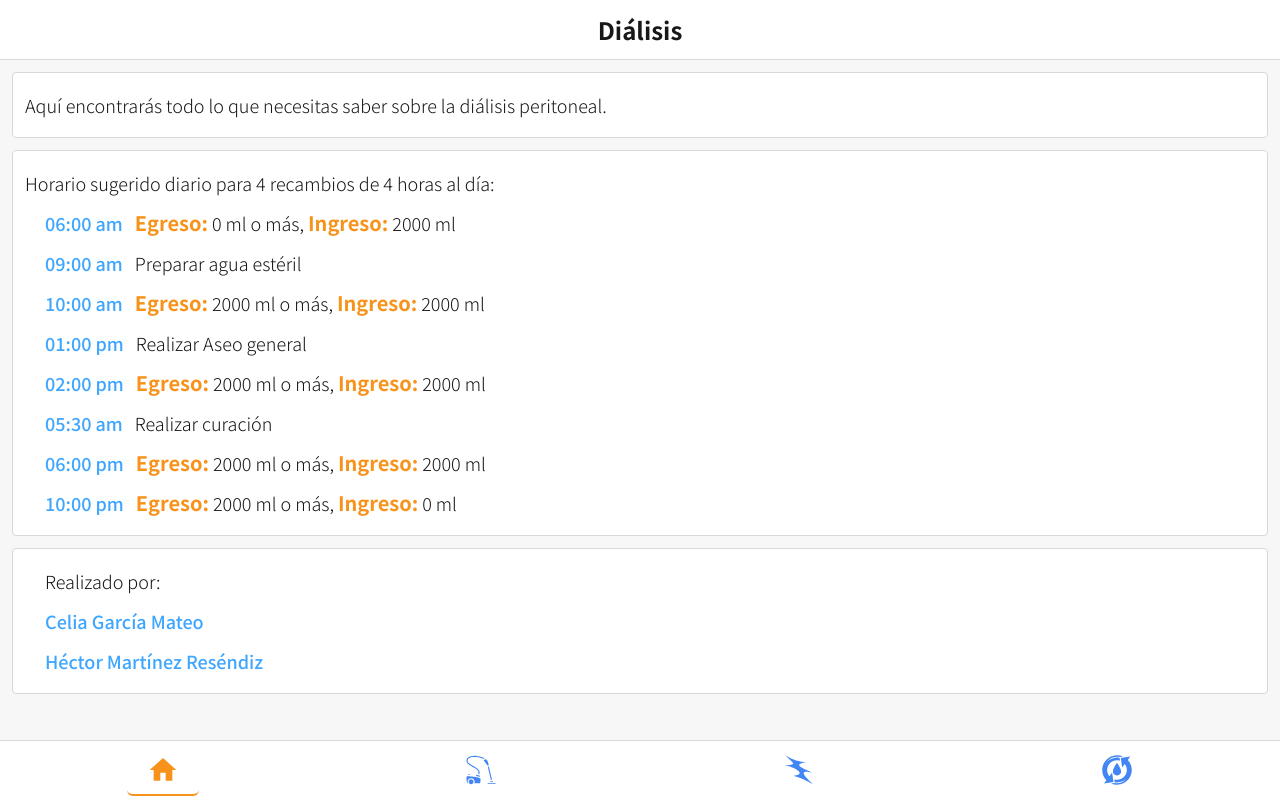
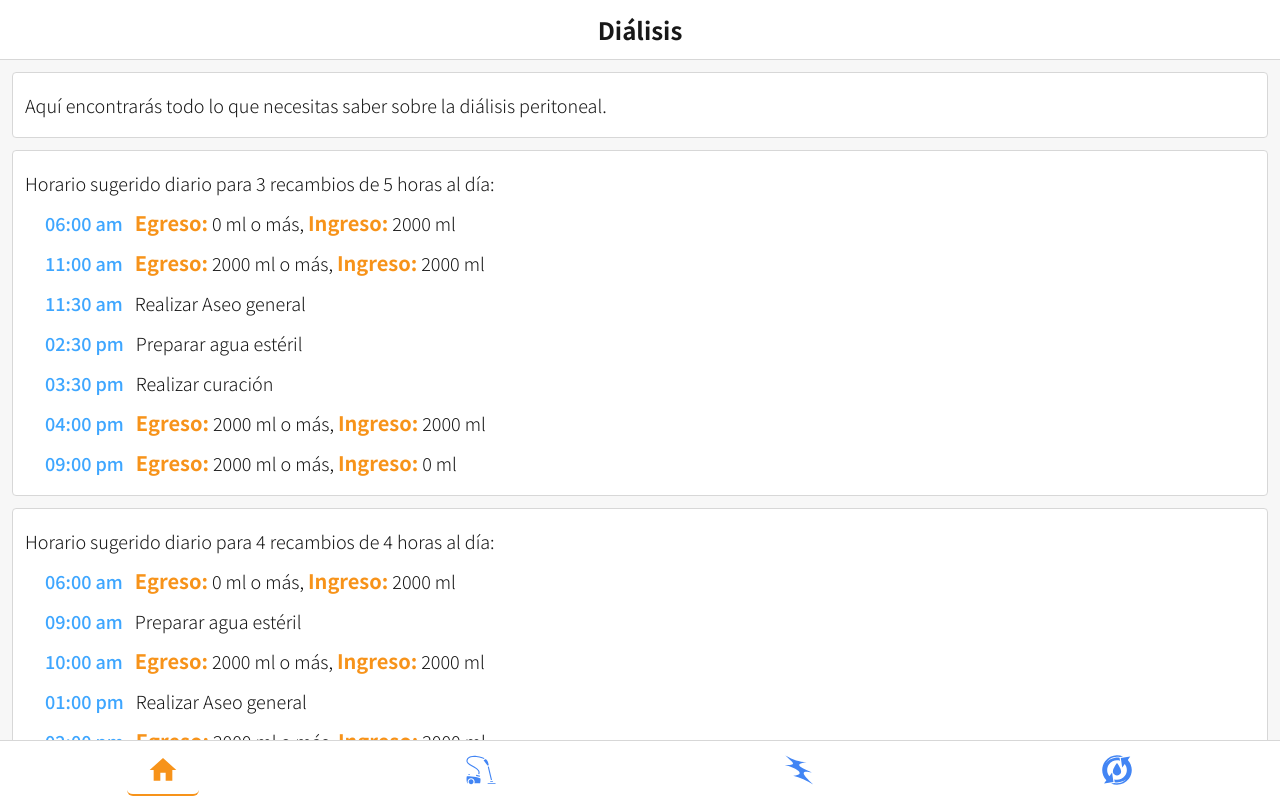
Before and after one commit to hectormr206/dialisis-peritoneal, a React app: page / in a window 1280 px wide. Built offline with nearby package versions, Linux system fonts and the light colour scheme.

Commit message:
Add hours in Home

```diff
--- a/src/pages/Home.js
+++ b/src/pages/Home.js
@@ -9,6 +9,32 @@ export const Home = () => {
     <Layout title='Diálisis' description={description}>
       <Card>
         {description}
+      </Card>
+      <Card>
+        Horario sugerido diario para 3 recambios de 5 horas al día:
+        <ul>
+          <li>
+            <span>06:00 am</span> <strong>Egreso:</strong> 0 ml o más, <strong>Ingreso:</strong> 2000 ml
+          </li>
+          <li>
+            <span>11:00 am</span> <strong>Egreso:</strong> 2000 ml o más, <strong>Ingreso:</strong> 2000 ml
+          </li>
+          <li>
+            <span>11:30 am</span> Realizar Aseo general
+          </li>
+          <li>
+            <span>02:30 pm</span> Preparar agua estéril
+          </li>
+          <li>
+            <span>03:30 pm</span> Realizar curación
+          </li>
+          <li>
+            <span>04:00 pm</span> <strong>Egreso:</strong> 2000 ml o más, <strong>Ingreso:</strong> 2000 ml
+          </li>
+          <li>
+            <span>09:00 pm</span> <strong>Egreso:</strong> 2000 ml o más, <strong>Ingreso:</strong> 0 ml
+          </li>
+        </ul>
       </Card>
       <Card>
         Horario sugerido diario para 4 recambios de 4 horas al día:
--- a/src/pages/WaterRecycling.js
+++ b/src/pages/WaterRecycling.js
@@ -583,7 +583,7 @@ export const WaterRecycling = () => {
       <Card>
         <ul>
           <li>
-            <input type='checkbox' /> <span>57</span> <strong>Doblamos la compresa y la guardamos. Recordar que siempre se utiliza la misma compresa en todo el día. En la ultima diálisis deposítela en el cesto de toallas sucias.</strong>
+            <input type='checkbox' /> <span>57</span> Doblamos la compresa y la guardamos. Recordar que siempre se utiliza la misma compresa en todo el día. <strong>En la ultima diálisis deposítela en el cesto de toallas sucias.</strong>
           </li>
         </ul>
       </Card>
--- a/src/pages/WoundHealing.js
+++ b/src/pages/WoundHealing.js
@@ -156,14 +156,14 @@ export const WoundHealing = () => {
       <Card>
         <ul>
           <li>
-            <input type='checkbox' /> <span>11</span> Sacar aproximadamente 14 gasas si vamos a realizar curación de catéter y operación o menos si sólo es la curación de catéter
+            <input type='checkbox' /> <span>11</span> Sacar aproximadamente 7 gasas o más
           </li>
         </ul>
       </Card>
       <Card>
         <ul>
           <li>
-            <input type='checkbox' /> <span>12</span> Cortar 4 - 6 cintas micropore y pegarlas en la mesa para tomarlas más fácilmente al colocar la gasa limpia en la herida
+            <input type='checkbox' /> <span>12</span> Cortar 3 o 4 cintas micropore y pegarlas en la mesa para tomarlas más fácilmente al colocar la gasa limpia en la herida
           </li>
         </ul>
       </Card>
```
